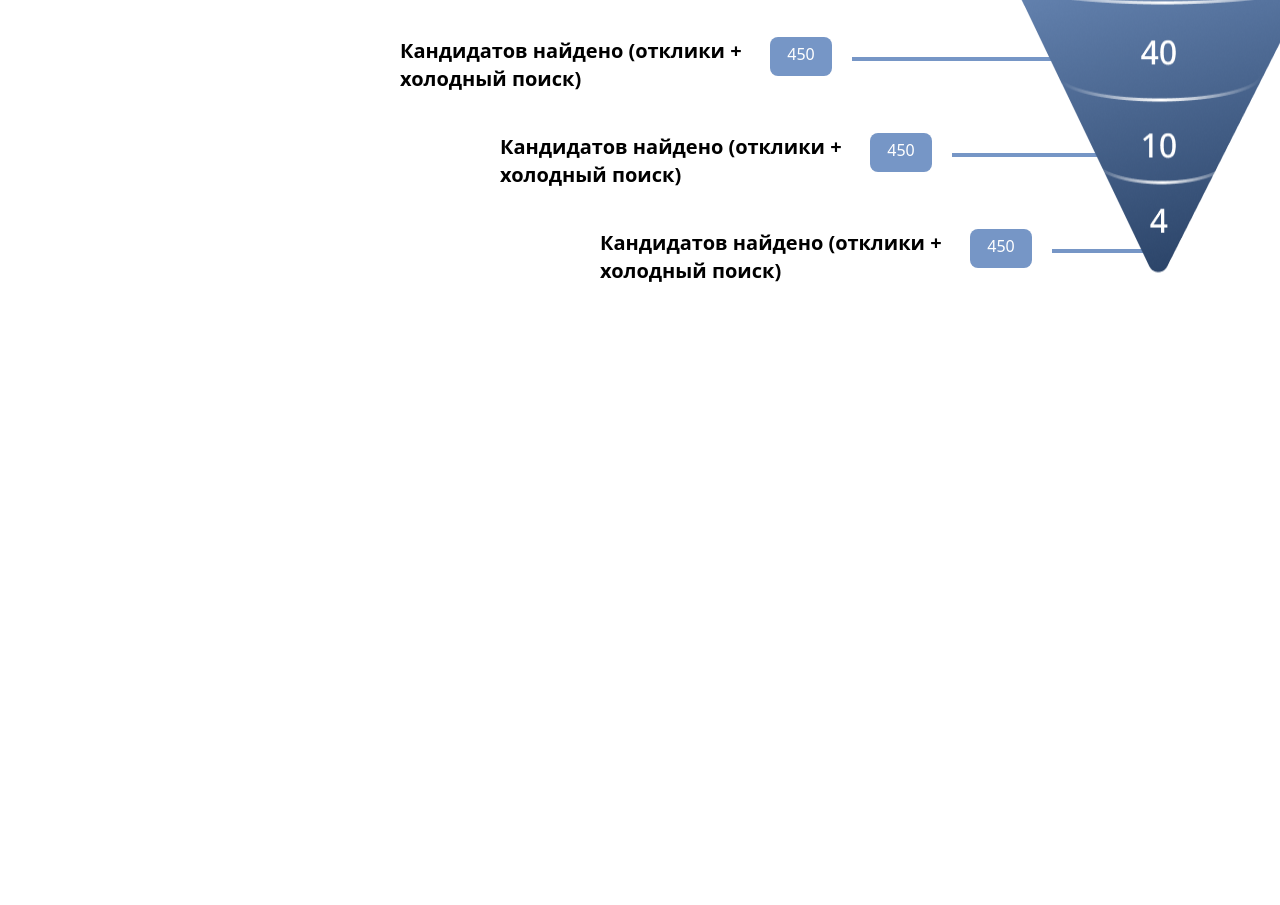
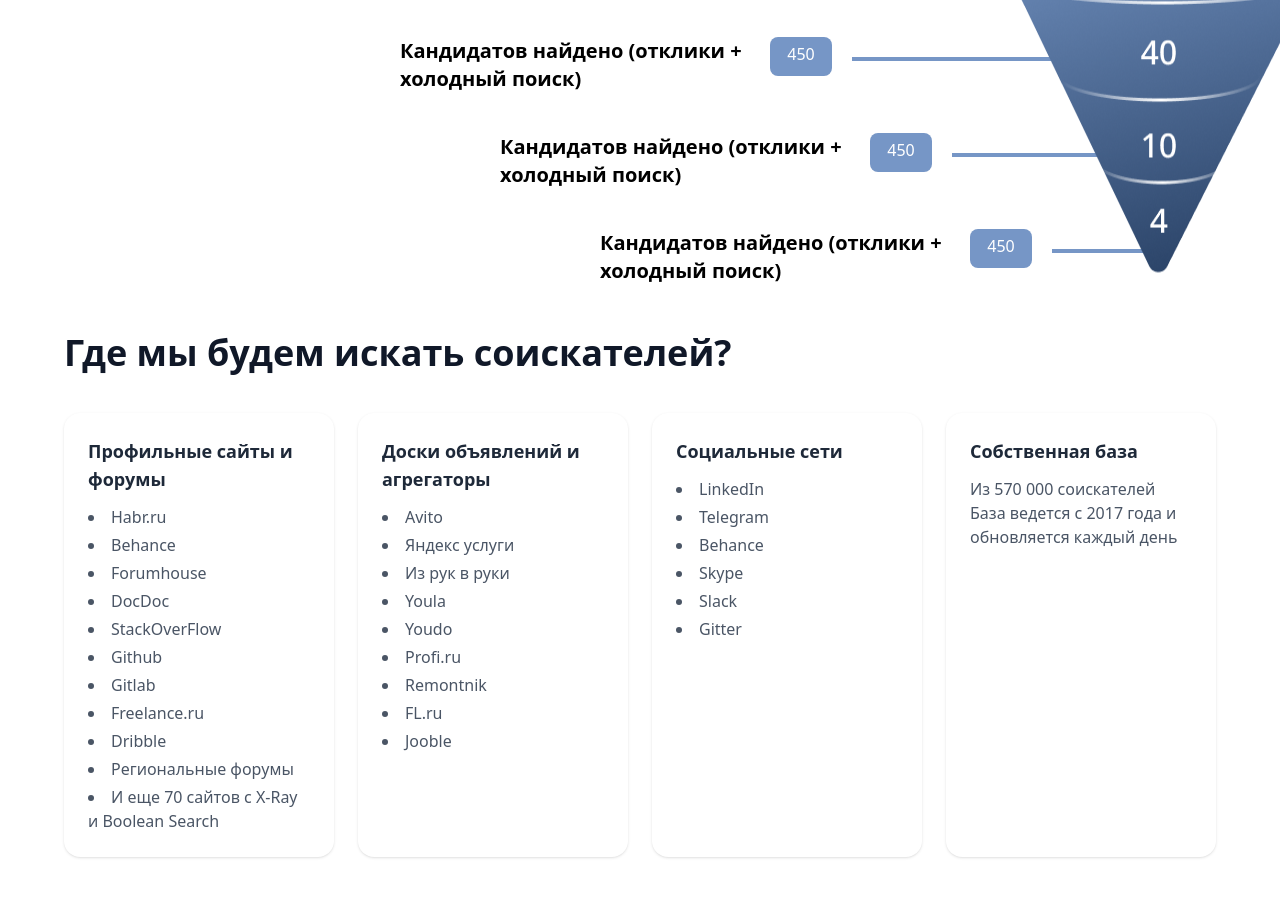
Before and after one commit to musliddinmamatqulov01-hash/muhammad-aliew, a website: page index.html in a window 1280 px wide. Shown: the part 4093-4998 px from the top of the page. Before the commit the page ends 4378 px from the top, so only its background shows below. Drawn offline with Linux system fonts and the light colour scheme.

Commit message:
div change

```diff
--- a/index.html
+++ b/index.html
@@ -373,5 +373,73 @@
 
 
 
+ <section class="w-full px-4 sm:px-6 md:px-10 lg:px-16 py-12 bg-white">
+  <h2 class="text-2xl sm:text-3xl md:text-4xl font-bold text-gray-900 mb-10">
+    Где мы будем искать соискателей?
+  </h2>
+  <div class="grid grid-cols-1 sm:grid-cols-2 lg:grid-cols-4 gap-6 auto-rows-fr">
+
+    <div class="p-6 bg-white rounded-2xl shadow flex flex-col h-full">
+      <h3 class="font-semibold text-gray-800 mb-3 text-base sm:text-lg">
+        Профильные сайты и форумы
+      </h3>
+      <ul class="list-disc list-inside text-gray-600 text-sm sm:text-base flex-grow space-y-1">
+        <li>Habr.ru</li>
+        <li>Behance</li>
+        <li>Forumhouse</li>
+        <li>DocDoc</li>
+        <li>StackOverFlow</li>
+        <li>Github</li>
+        <li>Gitlab</li>
+        <li>Freelance.ru</li>
+        <li>Dribble</li>
+        <li>Региональные форумы</li>
+        <li>И еще 70 сайтов с X-Ray и Boolean Search</li>
+      </ul>
+    </div>
+    <div class="p-6 bg-white rounded-2xl shadow flex flex-col h-full">
+      <h3 class="font-semibold text-gray-800 mb-3 text-base sm:text-lg">
+        Доски объявлений и агрегаторы
+      </h3>
+      <ul class="list-disc list-inside text-gray-600 text-sm sm:text-base flex-grow space-y-1">
+        <li>Avito</li>
+        <li>Яндекс услуги</li>
+        <li>Из рук в руки</li>
+        <li>Youla</li>
+        <li>Youdo</li>
+        <li>Profi.ru</li>
+        <li>Remontnik</li>
+        <li>FL.ru</li>
+        <li>Jooble</li>
+      </ul>
+    </div>
+    <div class="p-6 bg-white rounded-2xl shadow flex flex-col h-full">
+      <h3 class="font-semibold text-gray-800 mb-3 text-base sm:text-lg">
+        Социальные сети
+      </h3>
+      <ul class="list-disc list-inside text-gray-600 text-sm sm:text-base flex-grow space-y-1">
+        <li>LinkedIn</li>
+        <li>Telegram</li>
+        <li>Behance</li>
+        <li>Skype</li>
+        <li>Slack</li>
+        <li>Gitter</li>
+      </ul>
+    </div>
+    <div class="p-6 bg-white rounded-2xl shadow flex flex-col h-full">
+      <h3 class="font-semibold text-gray-800 mb-3 text-base sm:text-lg">
+        Собственная база
+      </h3>
+      <p class="text-gray-600 text-sm sm:text-base flex-grow">
+        Из 570 000 соискателей <br />
+        База ведется с 2017 года и обновляется каждый день
+      </p>
+    </div>
+
+  </div>
+</section>
+
+
+
 </body>
 </html>
```
